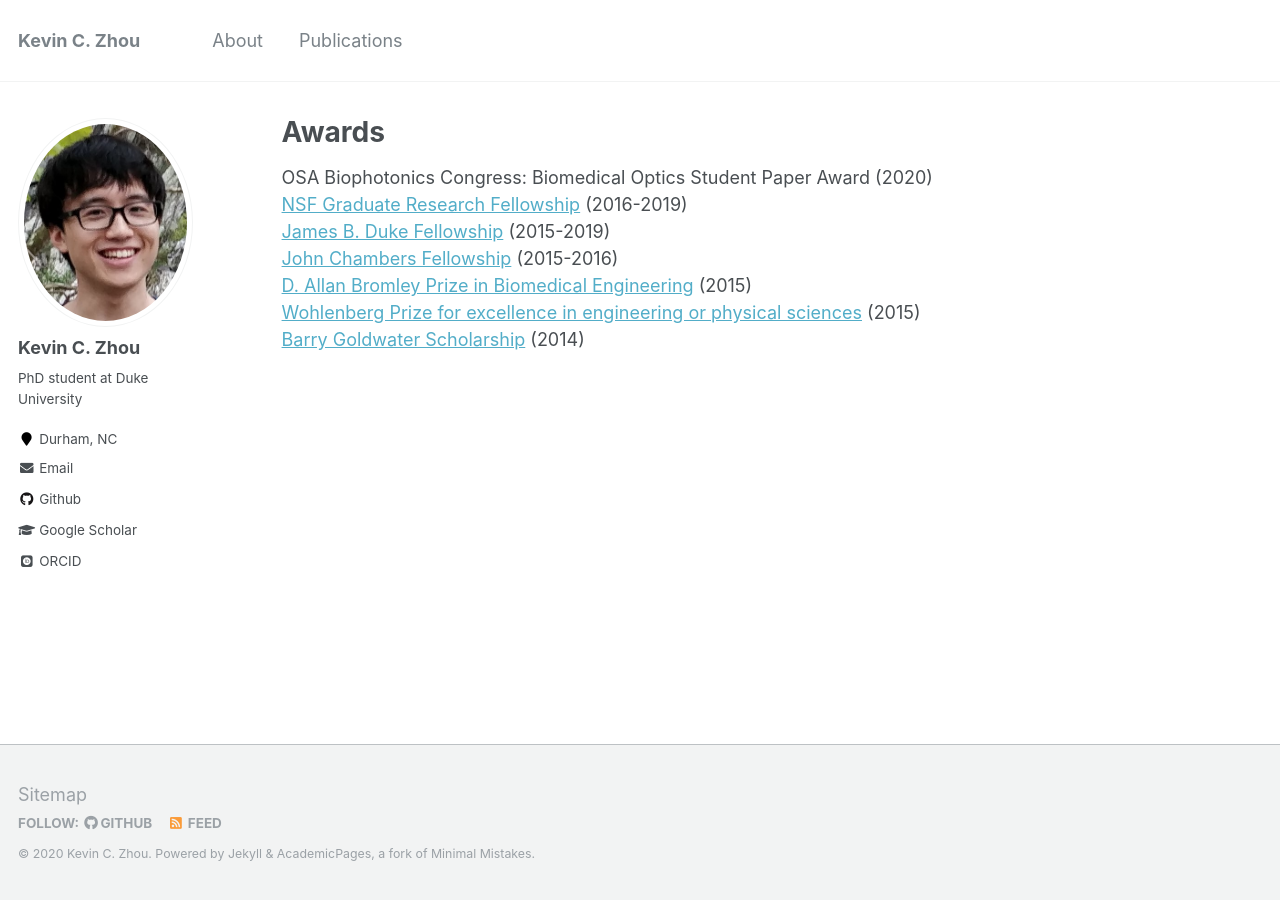
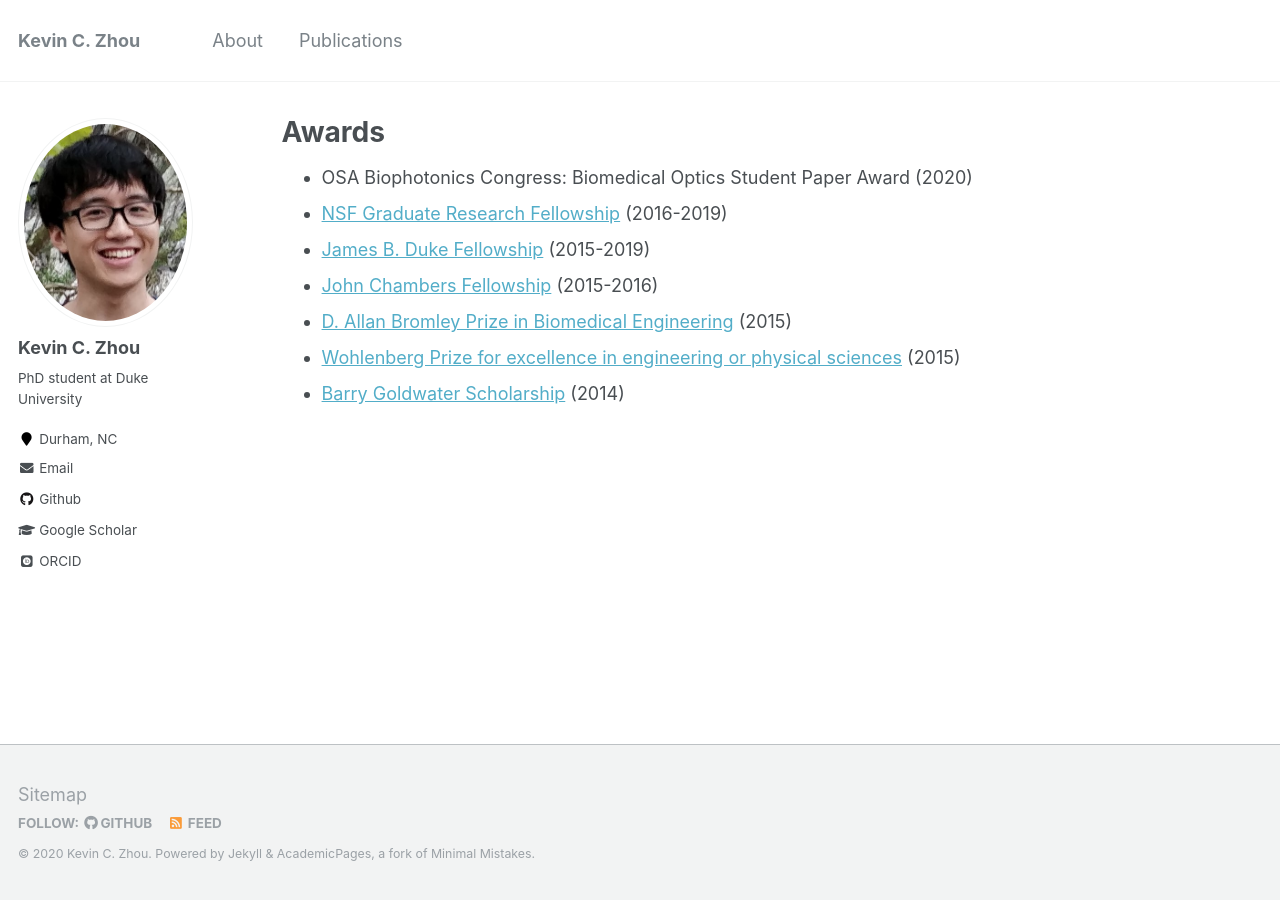
Before and after one commit to kevinczhou/kevinczhou.github.io, a Jekyll site: the page built from _pages/awards.md, in a window 1280 px wide. Built offline with Jekyll 4.4.1, drawn with Linux system fonts in a browser that asks for light colours; some web fonts are replaced.

```diff
--- a/_pages/awards.md
+++ b/_pages/awards.md
@@ -5,10 +5,10 @@ permalink: /awards/
 author_profile: true
 ---
 
-OSA Biophotonics Congress: Biomedical Optics Student Paper Award (2020)
-[NSF Graduate Research Fellowship](https://www.nsfgrfp.org/) (2016-2019)
-[James B. Duke Fellowship](https://gradschool.duke.edu/financial-support/find-funding/james-b-duke-fellowship) (2015-2019)
-[John Chambers Fellowship](https://fitzpatrick.duke.edu/2015-fip-fitzpatrick-scholar-chambers-scholars-and-chambers-fellows) (2015-2016)
-[D. Allan Bromley Prize in Biomedical Engineering](https://seas.yale.edu/news-events/news/seas-celebrates-class-2015-honors-innovators-elon-musk-and-dean-kamen) (2015)
-[Wohlenberg Prize for excellence in engineering or physical sciences](https://berkeley.yalecollege.yale.edu/awards) (2015)
-[Barry Goldwater Scholarship](https://goldwater.scholarsapply.org/2014-scholars/) (2014)
+- OSA Biophotonics Congress: Biomedical Optics Student Paper Award (2020)
+- [NSF Graduate Research Fellowship](https://www.nsfgrfp.org/) (2016-2019)
+- [James B. Duke Fellowship](https://gradschool.duke.edu/financial-support/find-funding/james-b-duke-fellowship) (2015-2019)
+- [John Chambers Fellowship](https://fitzpatrick.duke.edu/2015-fip-fitzpatrick-scholar-chambers-scholars-and-chambers-fellows) (2015-2016)
+- [D. Allan Bromley Prize in Biomedical Engineering](https://seas.yale.edu/news-events/news/seas-celebrates-class-2015-honors-innovators-elon-musk-and-dean-kamen) (2015)
+- [Wohlenberg Prize for excellence in engineering or physical sciences](https://berkeley.yalecollege.yale.edu/awards) (2015)
+- [Barry Goldwater Scholarship](https://goldwater.scholarsapply.org/2014-scholars/) (2014)
```
